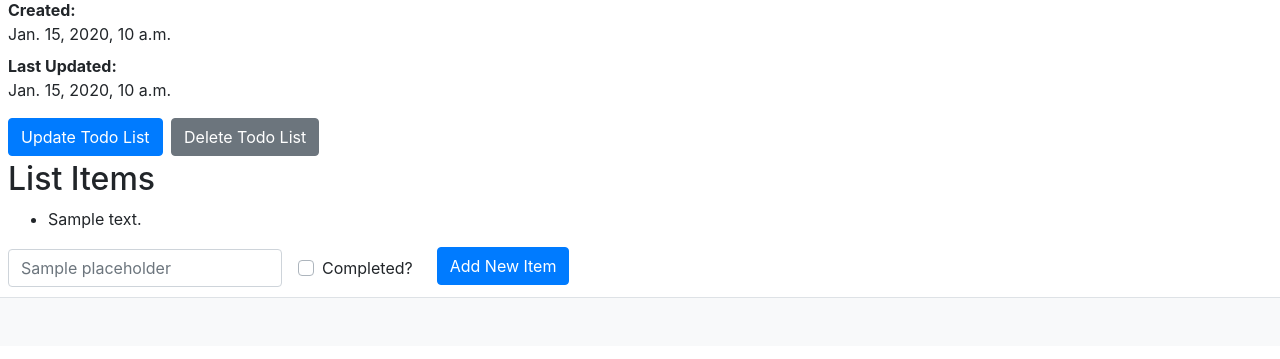
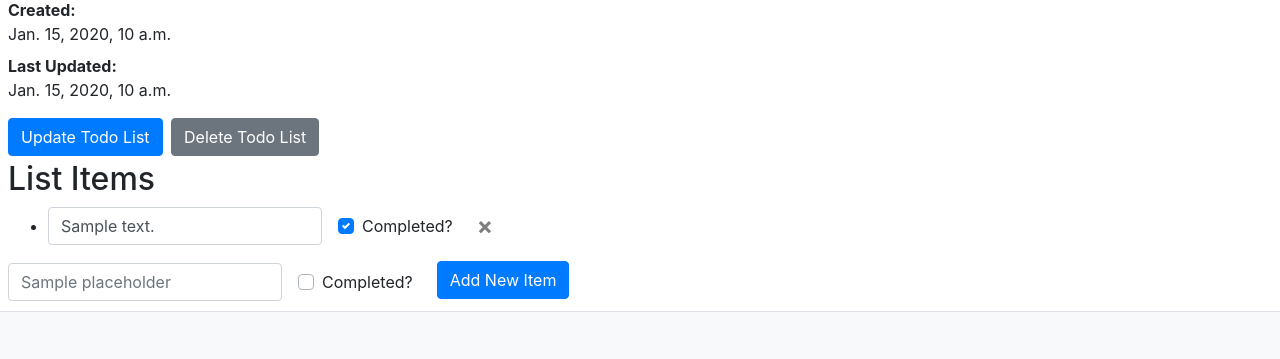
Before and after one commit to felipe-lee/gcbv_demo, a Django app: template todo/templates/todo/display_todo_list.html in a window 1280 px wide. Shown: the part 160-519 px from the top of the page. Run offline with Django 3.2, Linux system fonts and the light colour scheme; the template is opened without the code that fills it: most values are stand-ins (such as "Sample title", 1, 10 or a date in 2020); form fields are guessed from the names that the template uses; some libraries are stand-ins or nearby versions.

Commit message:
Add logic to enable setting todo items as complete/incomplete

```diff
--- a/todo/static/todo/js/manage_items.js
+++ b/todo/static/todo/js/manage_items.js
@@ -64,3 +64,26 @@ const items = document.getElementById('id-todo-items');
 const addItemForm = document.getElementById('id-add-item-form');
 
 addItemForm.addEventListener('submit', handleAddItemFormSubmit);
+
+const handleTodoItemCompletedChange = event => {
+  let checkbox = event.target;
+  let itemForm = checkbox.closest('form');
+  const data = formToJSON(itemForm.elements);
+
+  submitFormData(itemForm.action, 'put', data, itemForm).then(response => {
+    if (!response) {
+      return;
+    }
+    if (response.hasOwnProperty('text')) {
+      console.log(`Set ${response.text} to ${response.completed ? "complete" : "incomplete"}.`)
+    } else {
+      handleError(itemForm, response.detail);
+    }
+  })
+};
+
+const completedCheckboxes = document.getElementsByClassName('todo-item-completed');
+
+for (let checkbox of completedCheckboxes) {
+  checkbox.addEventListener('change', handleTodoItemCompletedChange)
+}
--- a/todo/templates/todo/display_todo_list.html
+++ b/todo/templates/todo/display_todo_list.html
@@ -27,17 +27,56 @@
   <section id="id-list-items">
     <h2>List Items</h2>
 
-    {% if todo_list.todoitemmodel_set.all %}
-      <ul id="id-todo-items">
-        {% for todo_item in todo_list.todoitemmodel_set.all %}
-          <li>{{ todo_item.text }}</li>
-        {% endfor %}
-      </ul>
-    {% else %}
+    {% if not todo_list.todoitemmodel_set.all %}
       <p>
         This list has no items.
       </p>
-    {% endif %}
+    {% endif %}  {# todo_list.todoitemmodel_set.all #}
+
+    <ul id="id-todo-items">
+      {% for todo_item in todo_list.todoitemmodel_set.all %}
+        <li>
+          <form action="{% url 'todo:items:todoitemmodel-detail' pk=todo_item.pk %}"
+                method="post" class="form-inline todo-item-edit-form">
+
+            <div class="form-group">
+              <label for="id-todo-item-text-{{ todo_item.pk }}" class="sr-only">Todo text:</label>
+
+              <input type="text" id="id-todo-item-text-{{ todo_item.pk }}" name="text"
+                     class="form-control" placeholder="{{ todo_item.text }}"
+                     value="{{ todo_item.text }}" required>
+            </div>
+
+            <div class="form-group pl-3 pr-2">
+              <div class="custom-control custom-checkbox custom-control-inline">
+                <input id="id-todo-item-completed-{{ todo_item.pk }}" type="checkbox"
+                       class="custom-control-input todo-item-completed"
+                       name="completed" {% if todo_item.completed %}checked{% endif %}>
+                <label for="id-todo-item-completed-{{ todo_item.pk }}"
+                       class="custom-control-label">Completed?</label>
+              </div>
+            </div>
+
+            <div class="form-group">
+              <label for="id-todo-item-pk-{{ todo_item.pk }}" hidden>Todo pk:</label>
+
+              <input type="text" id="id-todo-item-pk-{{ todo_item.pk }}" name="id"
+                     class="form-control" value="{{ todo_item.pk }}" required hidden>
+            </div>
+            <div class="form-group">
+              <label for="id-todo-item-list-{{ todo_item.pk }}" hidden>Todo list:</label>
+
+              <input type="text" id="id-todo-item-list-{{ todo_item.pk }}" name="todo_list"
+                     class="form-control" value="{{ todo_list.pk }}" required hidden>
+            </div>
+
+            <button type="button" class="close" aria-label="Close">
+              <span aria-hidden="true">&times;</span>
+            </button>
+          </form>
+        </li>
+      {% endfor %}  {# todo_list.todoitemmodel_set.all #}
+    </ul>
 
     <form id="id-add-item-form" action="{% url 'todo:items:todoitemmodel-list' %}" method="post" class="form-inline">
       {% csrf_token %}
```
